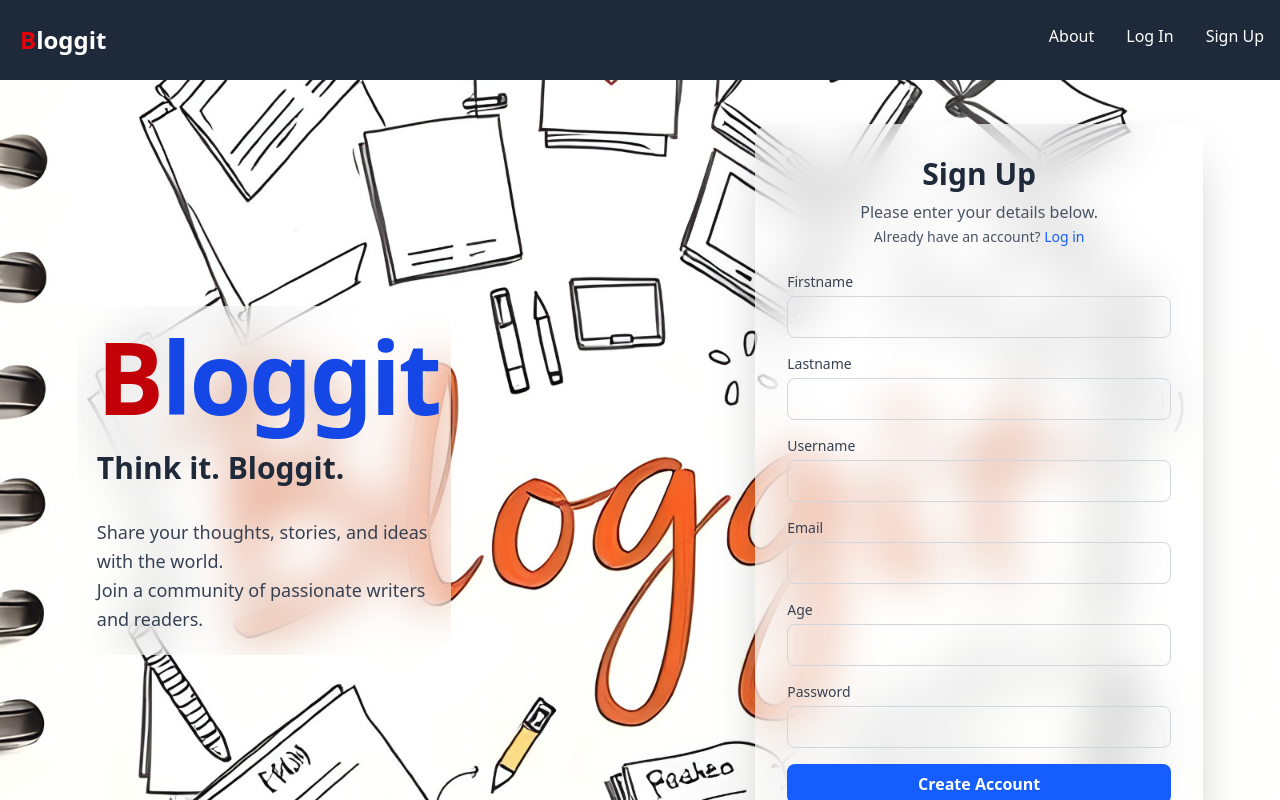
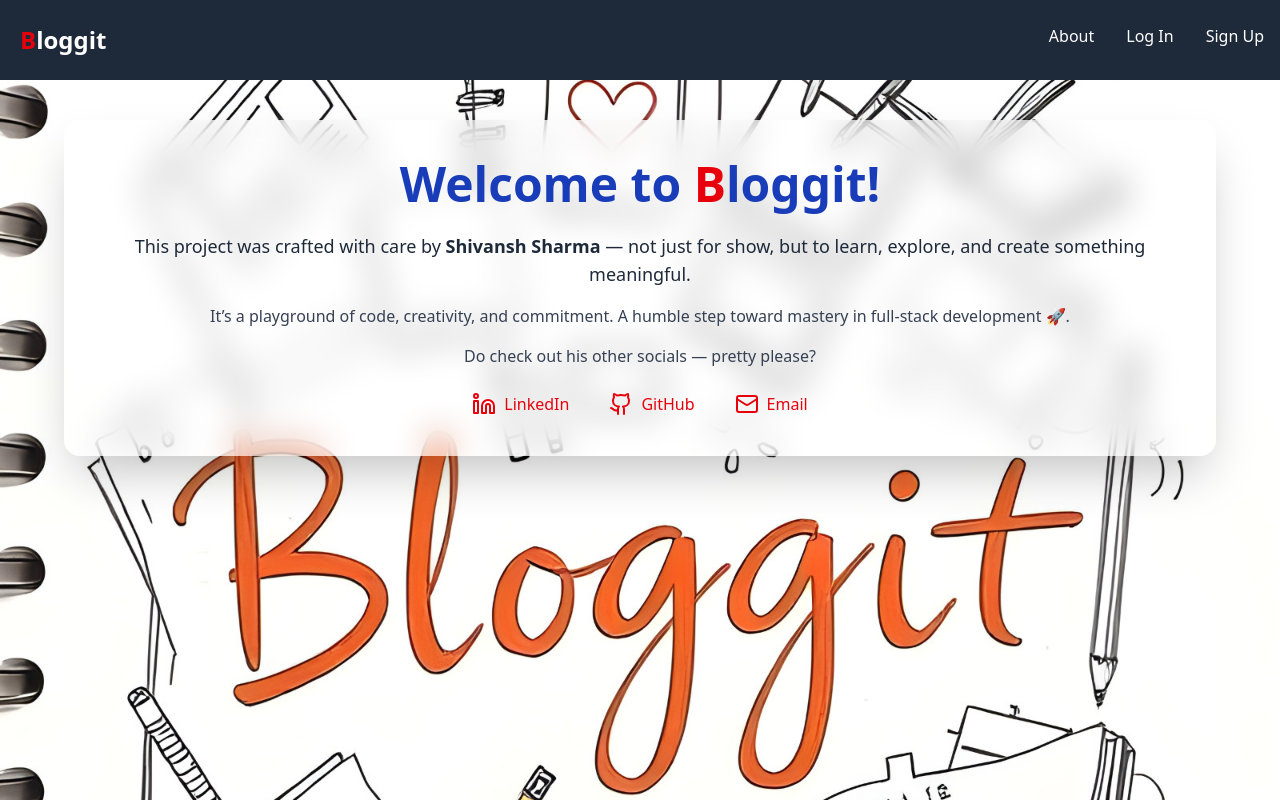
Before and after one commit to Shivansh-Sharma-134/front-blogs, a React (Vite) app: page / in a window 1280 px wide. Shown: the top 800 px of the page. Built offline with nearby package versions, Linux system fonts and the light colour scheme; no server answers.

Commit message:
changed the welcoming screen

```diff
--- a/src/components/Home.jsx
+++ b/src/components/Home.jsx
@@ -2,7 +2,7 @@ import React, { useEffect, useState } from 'react';
 import Navbar from './Navbar'
 import Blogs from './Blogs'
 import Userdata from '../hooks/data';
-import Signup from './Signup';
+import About from './About';
 
 
 function Home({setAuthKey}) {
@@ -20,7 +20,7 @@ function Home({setAuthKey}) {
     <>
     {user?
       <><Navbar setAuthKey={setAuthKey}/>
-      <Blogs blogs={blogs} users={users} user={user} likes={likes} /></>:<Signup />}
+      <Blogs blogs={blogs} users={users} user={user} likes={likes} /></>:<About />}
     </>
   )
 }
```
